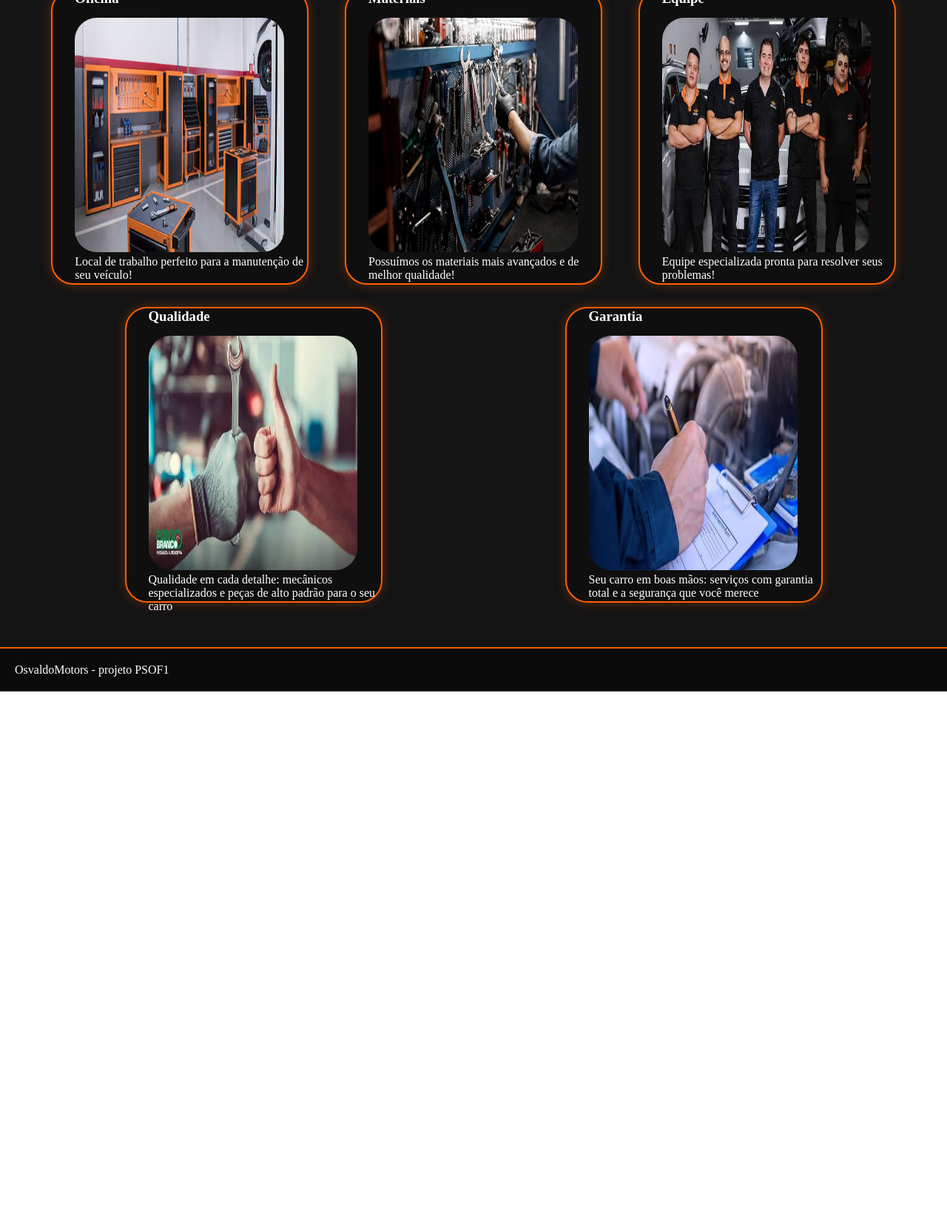
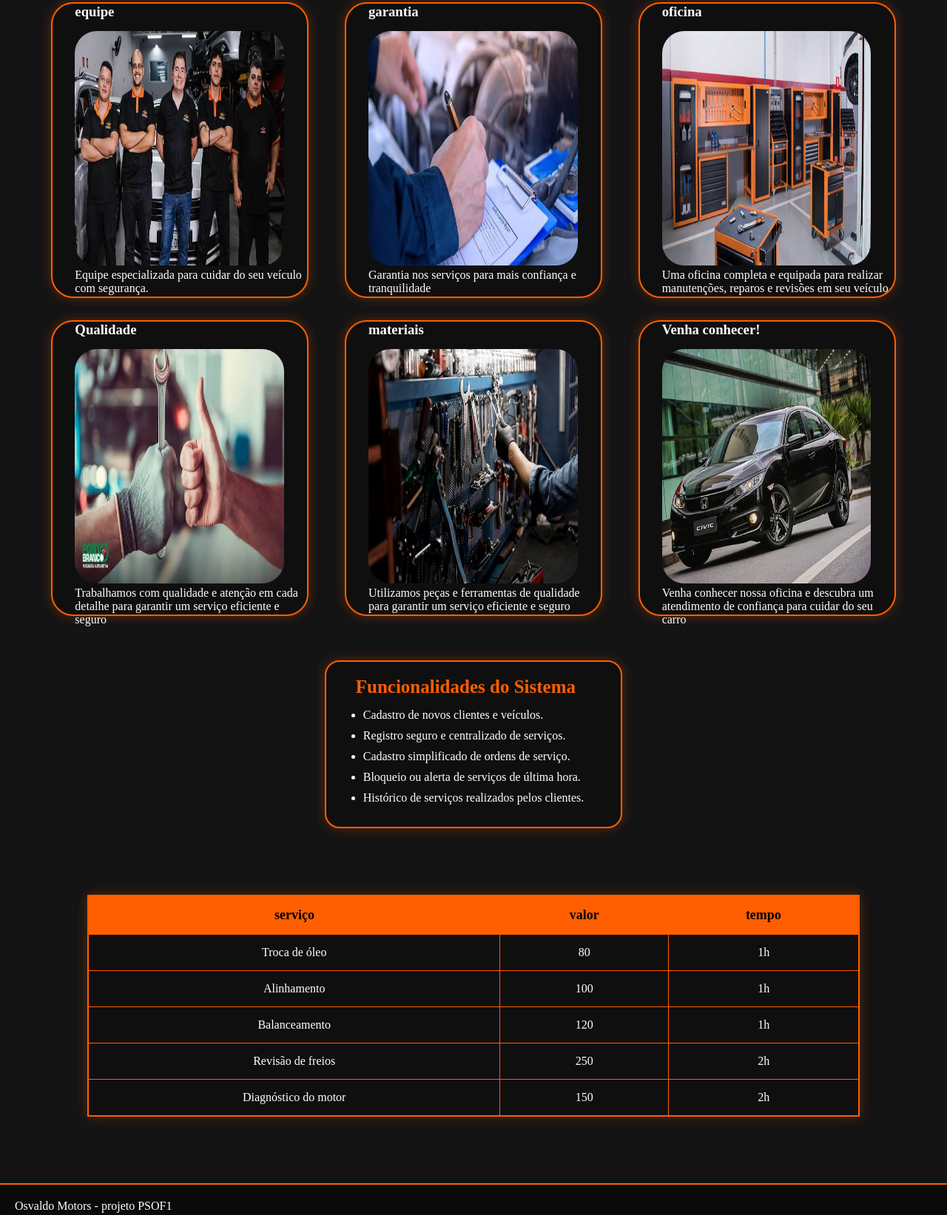
Before and after one commit to Duda1444/osvaldo-motors-sys, a plain HTML site: page index.html in a window 1280 px wide. Shown: the part 463-2106 px from the top of the page at 74% size. Before the commit the page ends 1398 px from the top, so only its background shows below. Drawn offline with Linux system fonts and the light colour scheme.

Commit message:
feat adiciona alterações finais osvaldo motors

```diff
--- a/css/style.css
+++ b/css/style.css
@@ -76,6 +76,53 @@ main {
         margin-top: 15px;
     }
 
+
+#lista-osvaldo {
+    background-color: rgb(15, 15, 15);
+    color: white;
+    border: 2px solid rgb(255, 95, 0);
+    border-radius: 20px;
+    padding: 20px 40px;
+    margin: 30px;
+    box-shadow: 0 0 15px rgba(255, 95, 0, 0.3);
+}
+
+#lista-osvaldo p {
+    color: rgb(255, 95, 0);
+    font-size: 25px;
+    font-weight: bold;
+    margin-bottom: 15px;
+}
+
+#lista-osvaldo li {
+    margin: 10px;
+}
+
+
+#tabela-osvaldo {
+    width: 90%;
+    margin: 30px auto;
+    border-collapse: collapse;
+    background-color: rgb(15, 15, 15);
+    color: white;
+    border: 2px solid rgb(255, 95, 0);
+    box-shadow: 0 0 15px rgba(255, 95, 0, 0.3);
+}
+
+#tabela-osvaldo th {
+    background-color: rgb(255, 95, 0);
+    color: black;
+    padding: 15px;
+    font-size: 18px;
+}
+
+#tabela-osvaldo td {
+    padding: 15px;
+    text-align: center;
+    border: 1px solid rgb(255, 95, 0);
+}
+
+
 footer {
 
     background-color: rgb(10, 10, 10);
--- a/index.html
+++ b/index.html
@@ -1,61 +1,131 @@
+
 <!DOCTYPE html>
 <html lang="pt-BR">
     <head>
-    <meta charset ="UTF-8"/>
-    <title> OsvaldoMotors </title>
-    <link  rel="stylesheet" href="css/style.css"/>
+    <meta charset="UTF-8"/>
+    <title>Oficina Osvaldo Motors</title>
+    <link rel="stylesheet" href="css/style.css"/>
     </head>
     <body>
         <header>
             <section id="info">
-                <h1>OsvaldoMotors</h1>
+                <h1>Osvaldo Motors</h1>
             </section>
+
             <section id="other">
-                <p> inicio</p>
-                <p> outros tópicos</p>
-                <p> menu</p>
+                <p>início</p>
+                <p>serviços</p>
+                <p>menu</p>
+                <p>contato</p>
             </section>
 
         </header>
+
         <main>
             <section id="intro">
               <article>
-                <h1>Conheça a melhor oficina da região <mark>Osvaldo Motors</mark></h1>
-                <p>>Garantimos a força e a durabilidade que as estradas exigem. Conheça as soluções da nossa oficina para manter o seu veículo sempre protegido, resistente e pronto para qualquer desafio</p>
+                <h1>Conheça a melhor oficina mecânica da cidade <mark>Osvaldo Motors</mark></h1>
+                <p>Osvaldo Motors: Onde seu carro recebe cuidado, segurança e qualidade em cada serviço</p>
               </article>
-              <img src="../assets/img/osvaldomotorslogo.jpg"/>
+
+              <img src="assets/img/osvaldomotorslogo.jpg"/>
             </section>
+
             <section id="gal-cards">
+
                 <article class="cards">
-                    <h3>Oficina</h3>
-                    <img src="../assets/img/oficina.jpg">
-                    <p>Local de trabalho perfeito para a manutenção de seu veículo!</p>
+                    <h3>equipe</h3>
+                    <img src="assets/img/equipe.jpg">
+                    <p><p>Equipe especializada para cuidar do seu veículo com segurança.</p></p>
                 </article>
+
                 <article class="cards">
-                    <h3>Materiais</h3>
-                    <img src="../assets/img/materiais 2.jpg">
-                    <p>Possuímos os materiais mais avançados e de melhor qualidade!</p>
+                    <h3>garantia</h3>
+                    <img src="assets/img/garantia.jpg">
+                    <p>Garantia nos serviços para mais confiança e tranquilidade</p>
                 </article>
+
                 <article class="cards">
-                    <h3>Equipe</h3>
-                    <img src="../assets/img/equipe.jpg">
-                    <p>Equipe especializada pronta para resolver seus problemas!</p>
+                    <h3>oficina</h3>
+                    <img src="assets/img/oficina.jpg">
+                    <p>Uma oficina completa e equipada para realizar manutenções, reparos e revisões em seu veículo</p>
                 </article>
+
                 <article class="cards">
                     <h3>Qualidade</h3>
-                    <img src="../assets/img/qualidade.jpg">
-                    <p>Qualidade em cada detalhe: mecânicos especializados e peças de alto padrão para o seu carro</p>
+                    <img src="assets/img/qualidade.jpg">
+                    <p>Trabalhamos com qualidade e atenção em cada detalhe para garantir um serviço eficiente e seguro</p>
                 </article>
+
                 <article class="cards">
-                    <h3>Garantia</h3>
-                    <img src="../assets/img/garantia.jpg">
-                    <p>Seu carro em boas mãos: serviços com garantia total e a segurança que você merece</p>
+                    <h3>materiais</h3>
+                    <img src="assets/img/materiais 2.jpg">
+                    <p>Utilizamos peças e ferramentas de qualidade para garantir um serviço eficiente e seguro</p>
                 </article>
+
+                <article class="cards">
+                    <h3>Venha conhecer!</h3>
+                    <img src="assets/img/carro.jpg">
+                    <p>Venha conhecer nossa oficina e descubra um atendimento de confiança para cuidar do seu carro</p>
+                </article>
+
+                <ul id="lista-osvaldo">
+                    <p>Funcionalidades do Sistema</p>
+
+                    <li>Cadastro de novos clientes e veículos.</li>
+                    <li>Registro seguro e centralizado de serviços.</li>
+                    <li>Cadastro simplificado de ordens de serviço.</li>
+                    <li>Bloqueio ou alerta de serviços de última hora.</li>
+                    <li>Histórico de serviços realizados pelos clientes.</li>
+                </ul>
+
+                <table id="tabela-osvaldo">
+                    <thead>
+                        <tr>
+                            <th>serviço</th>
+                            <th>valor</th>
+                            <th>tempo</th>
+                        </tr>
+                    </thead>
+
+                    <tbody>
+                        <tr>
+                            <td>Troca de óleo</td>
+                            <td>80</td>
+                            <td>1h</td>
+                        </tr>
+
+                        <tr>
+                            <td>Alinhamento</td>
+                            <td>100</td>
+                            <td>1h</td>
+                        </tr>
+
+                        <tr>
+                            <td>Balanceamento</td>
+                            <td>120</td>
+                            <td>1h</td>
+                        </tr>
+
+                        <tr>
+                            <td>Revisão de freios</td>
+                            <td>250</td>
+                            <td>2h</td>
+                        </tr>
+
+                        <tr>
+                            <td>Diagnóstico do motor</td>
+                            <td>150</td>
+                            <td>2h</td>
+                        </tr>
+                    </tbody>
+                </table>
 
             </section>
         </main>
+
         <footer>
-            <p> OsvaldoMotors - projeto PSOF1   </p>
+            <p>Osvaldo Motors - projeto PSOF1</p>
         </footer>
     </body>
 </html>
```
Also changed, not shown: assets/img/carro.jpg (added).
